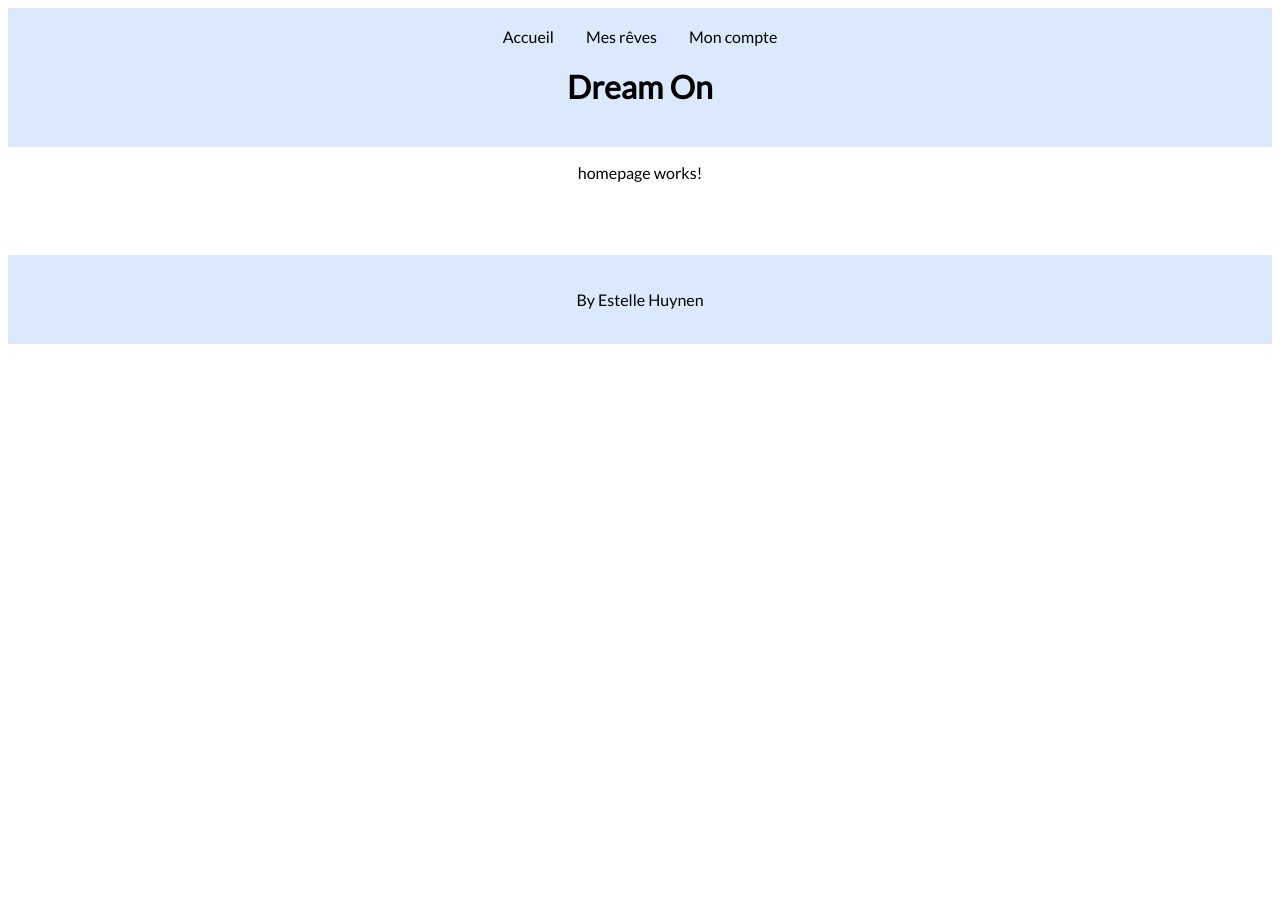
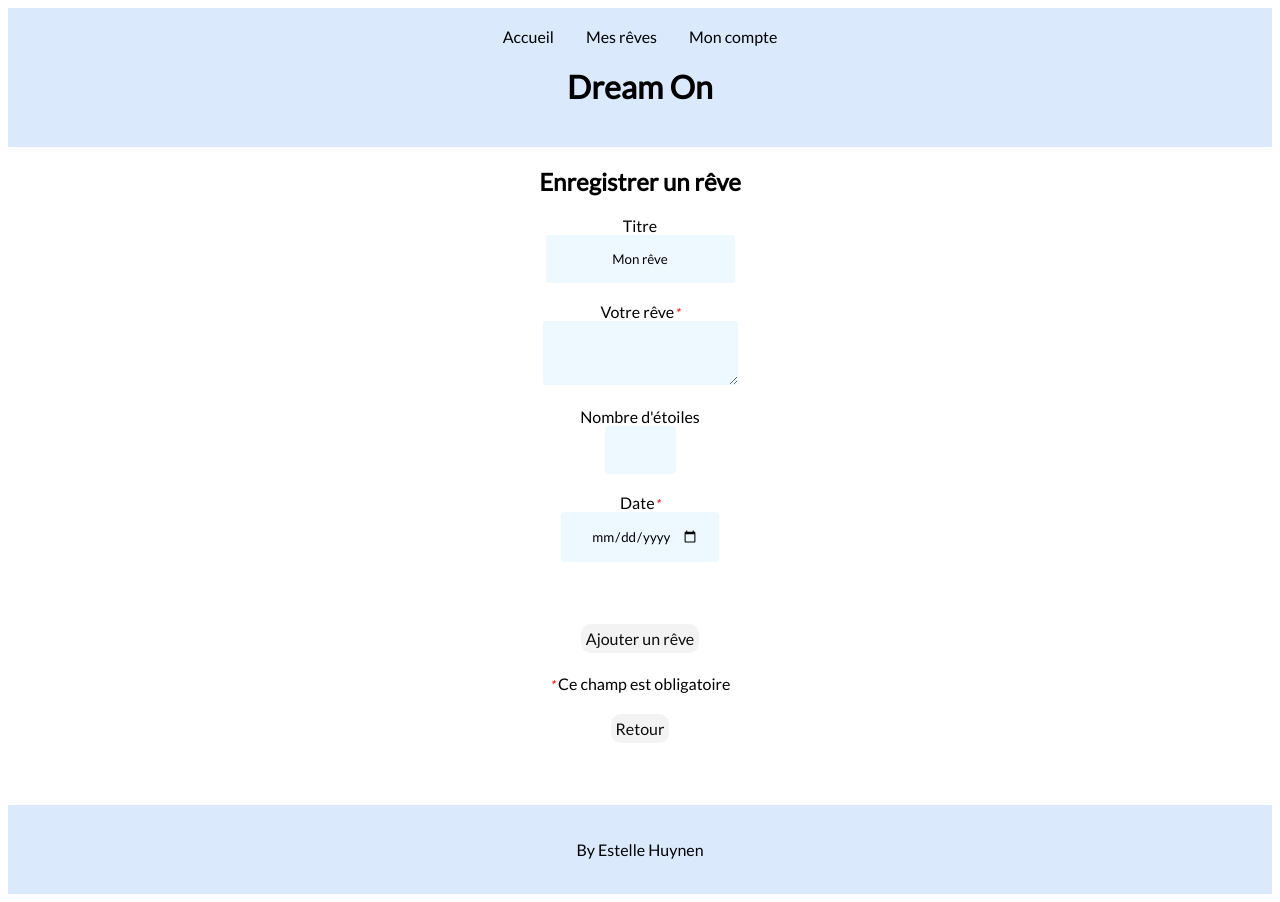
Before and after one commit to Esthuy/dreamOn_client, an Angular app: page /homepage in a window 1280 px wide. Before the commit the page ends 800 px from the top, so only its background shows below. Built offline with nearby package versions, Linux system fonts and the light colour scheme; a web font is replaced by a local one.

Commit message:
dream form

```diff
--- a/src/app/component/connection/create-account/create-account.component.html
+++ b/src/app/component/connection/create-account/create-account.component.html
@@ -25,11 +25,12 @@
         <label for="user-email">E-mail</label>
         <span *ngIf="userInsertForm.controls['email'].errors?.['required']" class="errors">* </span><br>
 
-        <input type="text" id="user-email" formControlName="email">
+        <input type="text" id="user-email" formControlName="email" required pattern=".*[^ ].*">
 
-        <p *ngIf="userInsertForm.controls['email'].errors?.['notBlank']" class="errors">
-            {{ userInsertForm.controls['email'].errors?.['notBlank'].message }}
-        </p>
+        <p *ngIf="userInsertForm.controls['email'].errors?.['pattern']" class="errors">
+            L'email ne peut pas être vide.
+            </p>
+
         <p *ngIf="userInsertForm.controls['email'].errors?.['email']" class="errors">Doit être une adresse email</p><br>
     </div>
     <br>
@@ -44,7 +45,6 @@
         <p *ngIf="userInsertForm.controls['birthdate'].errors?.['birthdateBeforeToday']" class="errors">
             {{ userInsertForm.controls['birthdate'].errors?.['birthdateBeforeToday'].message }}
         </p>
-
     </div>
     <br>
 
--- a/src/app/component/connection/create-account/create-account.component.ts
+++ b/src/app/component/connection/create-account/create-account.component.ts
@@ -38,6 +38,7 @@ export class CreateAccountComponent implements OnInit {
 
   return(){
     this.userInsertForm.reset();
+    this.router.navigateByUrl('/homepage');
   }
 
 
--- a/src/app/component/homepage/homepage.component.css
+++ b/src/app/component/homepage/homepage.component.css
@@ -0,0 +1,23 @@
+
+
+textarea.ng-pristine {
+    background-color: rgb(238, 248, 255);
+}
+
+input.ng-pristine {
+    background-color: rgb(238, 248, 255);
+}
+
+input{
+    padding: 16px 20px;
+    border: none;
+    border-radius: 4px;
+    background-color: #e7fdfc;
+}
+
+textarea{
+    padding: 16px 20px;
+    border: none;
+    border-radius: 4px;
+    background-color: #e7fdfc;
+}
--- a/src/app/component/homepage/homepage.component.html
+++ b/src/app/component/homepage/homepage.component.html
@@ -1 +1,62 @@
-<p>homepage works!</p>
+<h2>Enregistrer un rêve</h2>
+
+<form [formGroup]="dreamInsertForm" (ngSubmit)="onSubmit()">
+    <div>
+        <label for="dream-title">Titre</label>
+        <span *ngIf="dreamInsertForm.controls['title'].errors?.['required']" class="errors">*</span><br>
+
+        <input type="text" id="dream-title" formControlName="title" required pattern=".*[^ ].*">
+
+        <p *ngIf="dreamInsertForm.controls['title'].errors?.['pattern']" class="errors">
+            Veuillez entrer un titre svp.
+        </p>
+
+        <p *ngIf="dreamInsertForm.controls['title'].errors?.['maxlength']" class="errors">
+            La longueur maximum du titre est de 30 caractères.
+        </p><br>
+    </div><br>
+
+    <div>
+        <label for="dream-dream">Votre rêve</label>
+        <span *ngIf="dreamInsertForm.controls['dream'].errors?.['required']" class="errors">*</span><br>
+
+        <textarea id="dream-dream" formControlName="dream" required pattern=".*[^ ].*" class="dream"></textarea>
+
+        <p *ngIf="dreamInsertForm.controls['dream'].errors?.['pattern']" class="errors">
+            Veuillez entrer un rêve svp.
+        </p>
+    </div><br>
+
+    <div>
+        <label for="dream-stars">Nombre d'étoiles</label>
+        <span *ngIf="dreamInsertForm.controls['stars'].errors?.['required']" class="errors">* </span><br>
+
+        <input type="number" min="0" max="5" id="dream-stars" formControlName="stars"><br>
+
+        <span *ngIf="dreamInsertForm.controls['stars'].errors?.['max5stars']" class="errors">
+            {{ dreamInsertForm.controls['stars'].errors?.['max5stars'].message }}
+        </span>
+    </div><br>
+
+    <div>
+        <label for="dream-date">Date</label>
+        <span *ngIf="dreamInsertForm.controls['date'].errors?.['required']" class="errors">* </span><br>
+
+        <input type="date" id="dream-date" formControlName="date">
+
+        <p *ngIf="dreamInsertForm.controls['date'].errors?.['dateBeforeToday']" class="errors">
+            {{ dreamInsertForm.controls['date'].errors?.['dateBeforeToday'].message }}
+        </p>
+    </div>
+    <br>
+
+    <br><br>
+
+    <button type="submit">Ajouter un rêve</button>
+    <br>
+
+    <p><span class="errors">*</span> Ce champ est obligatoire</p>
+
+    <button (click)="return()">Retour</button>
+
+</form>
--- a/src/app/component/homepage/homepage.component.ts
+++ b/src/app/component/homepage/homepage.component.ts
@@ -1,4 +1,8 @@
 import { Component, OnInit } from '@angular/core';
+import { FormBuilder, FormGroup } from '@angular/forms';
+import { Router } from '@angular/router';
+import { DREAM_INSERT_FORM } from 'src/app/form/dream.form';
+import { Dream } from 'src/app/model/dream.model';
 
 @Component({
   selector: 'app-homepage',
@@ -7,7 +11,18 @@ import { Component, OnInit } from '@angular/core';
 })
 export class HomepageComponent implements OnInit {
 
-  constructor() { }
+  constructor(builder: FormBuilder, private router: Router) {
+    this.dreamInsertForm = builder.group(DREAM_INSERT_FORM);
+  }
+
+  dreamInsertForm : FormGroup;
+  dreamToAdd! : Dream;
+
+  onSubmit(){};
+
+  return(){
+    this.dreamInsertForm.reset();
+  };
 
   ngOnInit(): void {
   }
--- a/src/app/form/dream.form.ts
+++ b/src/app/form/dream.form.ts
@@ -2,15 +2,29 @@ import { AbstractControl, FormControl, ValidationErrors, Validators } from "@ang
 
 
 export const DREAM_INSERT_FORM = {
-    'title': new FormControl("Mon rêve", [Validators.required, notBlank, Validators.maxLength(30)]),
-    'dream': new FormControl(null, [Validators.required, notBlank]),
+    'title': new FormControl("Mon rêve", [Validators.required, Validators.maxLength(30)]),
+    'dream': new FormControl(null, Validators.required),
+    'date': new FormControl(null, [Validators.required, dateBeforeToday]),
+    'stars': new FormControl(null, max5stars),
+    'categories': new FormControl(null)
 };
 
-function notBlank(control : AbstractControl) : ValidationErrors | null {
-    if(control.value == null || control.value && control.value.trim() != "")
+function max5stars(control : AbstractControl) : ValidationErrors | null {
+    if( control.value == null || (control.value < 6 && control.value >= 0))
         return null;
 
     return {
-        notBlank: {message : 'Ne peut pas être vide'}
+        max5stars: {message : 'Mettez une note de 5 étoiles maximum'}
     }
 };
+
+function dateBeforeToday(control : AbstractControl) : ValidationErrors | null {
+    const today = Date.parse(Date())
+
+    if(control.value == null || Date.parse(control.value) < today)
+        return null;
+
+    return{
+        dateBeforeToday : {message: 'Veuillez entrer une date valide svp.'}
+    }
+};
--- a/src/app/form/user.form.ts
+++ b/src/app/form/user.form.ts
@@ -3,22 +3,12 @@ import { AbstractControl, FormControl, ValidationErrors, Validators } from "@ang
 
 export const USER_INSERT_FORM = {
     'username': new FormControl(null, [Validators.required, Validators.minLength(3), Validators.maxLength(30)]),
-    'email': new FormControl(null, [Validators.required, Validators.email, notBlank]),
-    'birthdate' : new FormControl(null, [Validators.required, notBlank, birthdateBeforeToday]),
-    'password': new FormControl(null, [Validators.required, Validators.minLength(6), notBlank]),
+    'email': new FormControl(null, [Validators.required, Validators.email]),
+    'birthdate' : new FormControl(null, [Validators.required, birthdateBeforeToday]),
+    'password': new FormControl(null, [Validators.required, Validators.minLength(6)]),
     'confirmationPassword' : new FormControl (null, Validators.required)
 };
 
-
-
-function notBlank(control : AbstractControl) : ValidationErrors | null {
-    if(control.value == null || control.value && control.value.trim() != "")
-        return null;
-
-    return {
-        notBlank: {message : 'Ne peut pas être vide'}
-    }
-};
 
 
 function birthdateBeforeToday(control : AbstractControl) : ValidationErrors | null {
```
